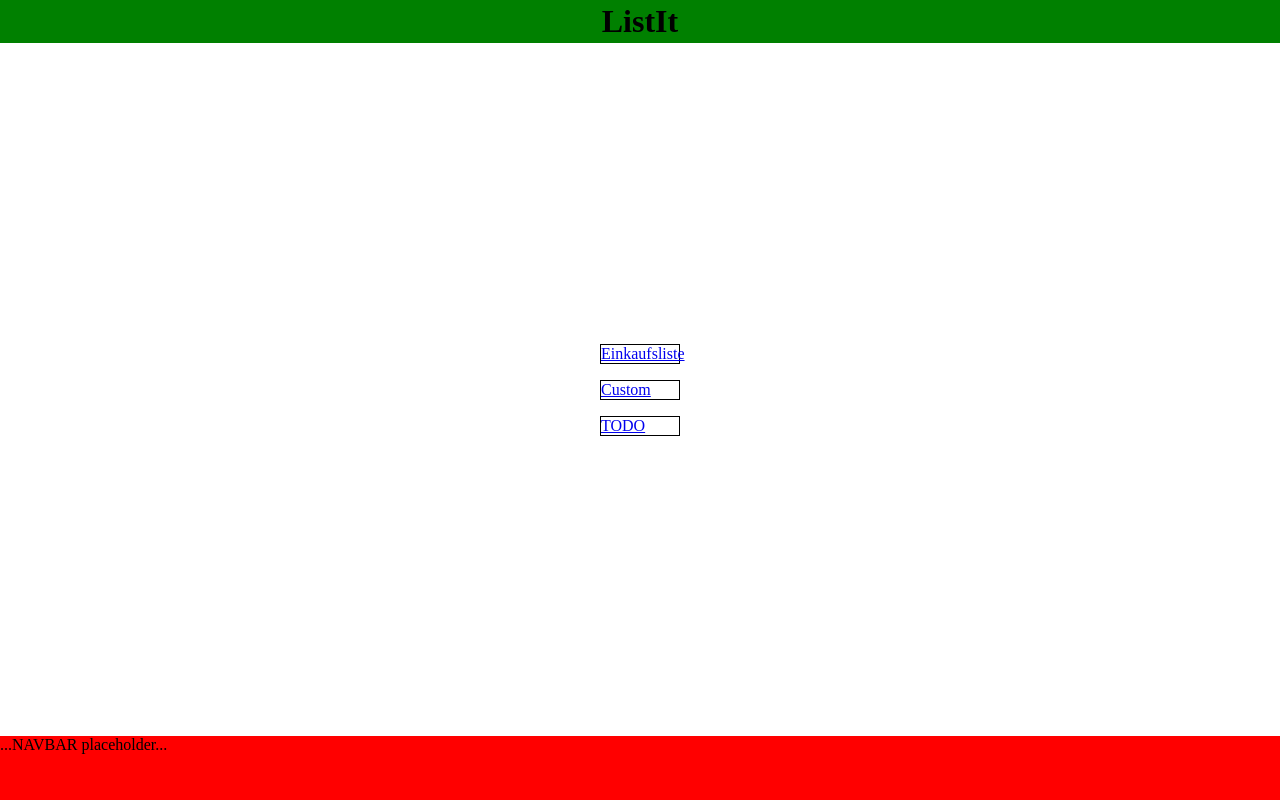
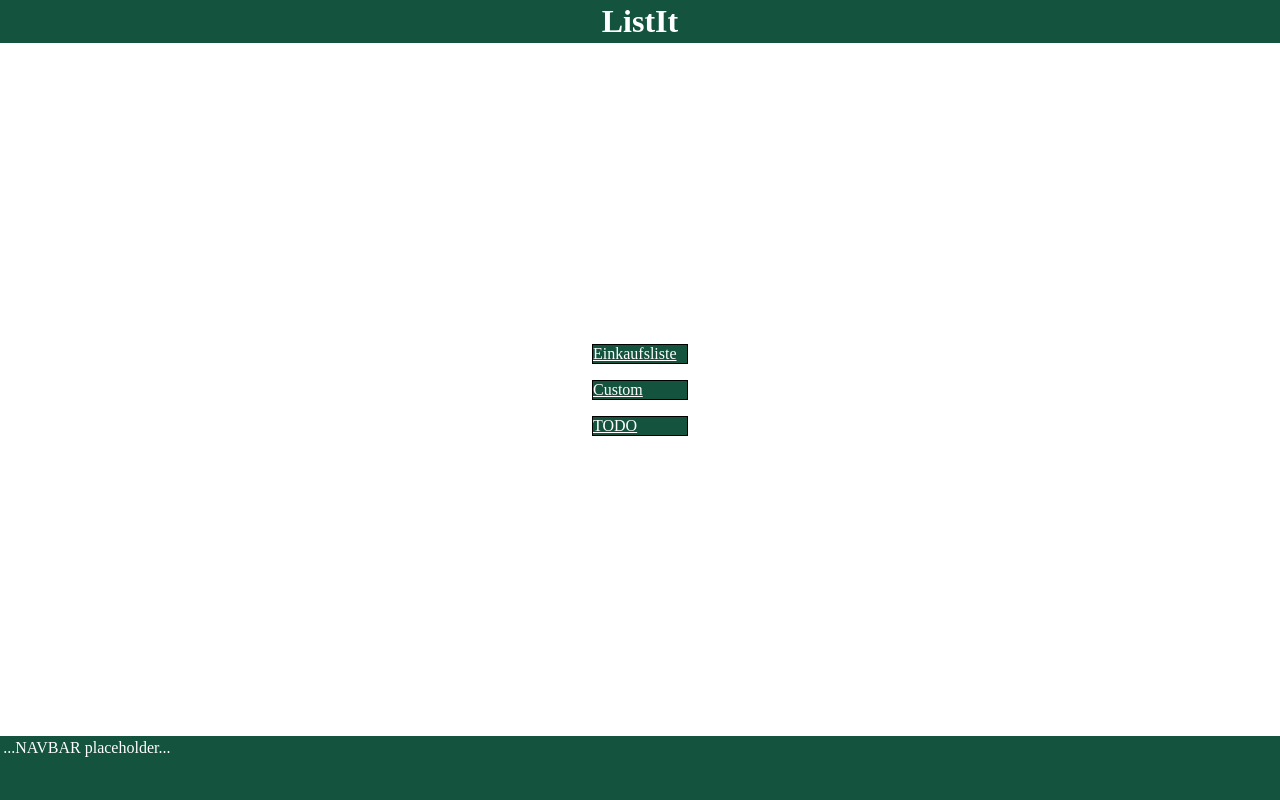
Before and after one commit to AHen-C0de/ListIt, a Django app: page / in a window 1280 px wide. Run offline with Django 4.2, Linux system fonts and the light colour scheme; data comes from the database, SQL or seed files in the repository.

Commit message:
add my beloved green primary color

```diff
--- a/base/static/base.css
+++ b/base/static/base.css
@@ -1,3 +1,7 @@
+:root {
+  --primary-color: #14533d;
+}
+
 * {
   box-sizing: border-box;
   margin: 0;
@@ -21,12 +25,15 @@ body {
 }
 
 .header {
-  background-color: green;
+  background-color: var(--primary-color);
   padding: 0.2rem;
   text-align: center;
+  color: white;
 }
 
 .main-button {
   border: 1px solid black;
-  width: 5rem;
+  width: 6rem;
+  background-color: var(--primary-color);
+  color: white;
 }
--- a/base/static/navbar.css
+++ b/base/static/navbar.css
@@ -1,4 +1,7 @@
-.box {
+footer {
   background-color: red;
   height: 100%;
+  padding: 0.2rem;
+  background-color: var(--primary-color);
+  color: white;
 }
```
